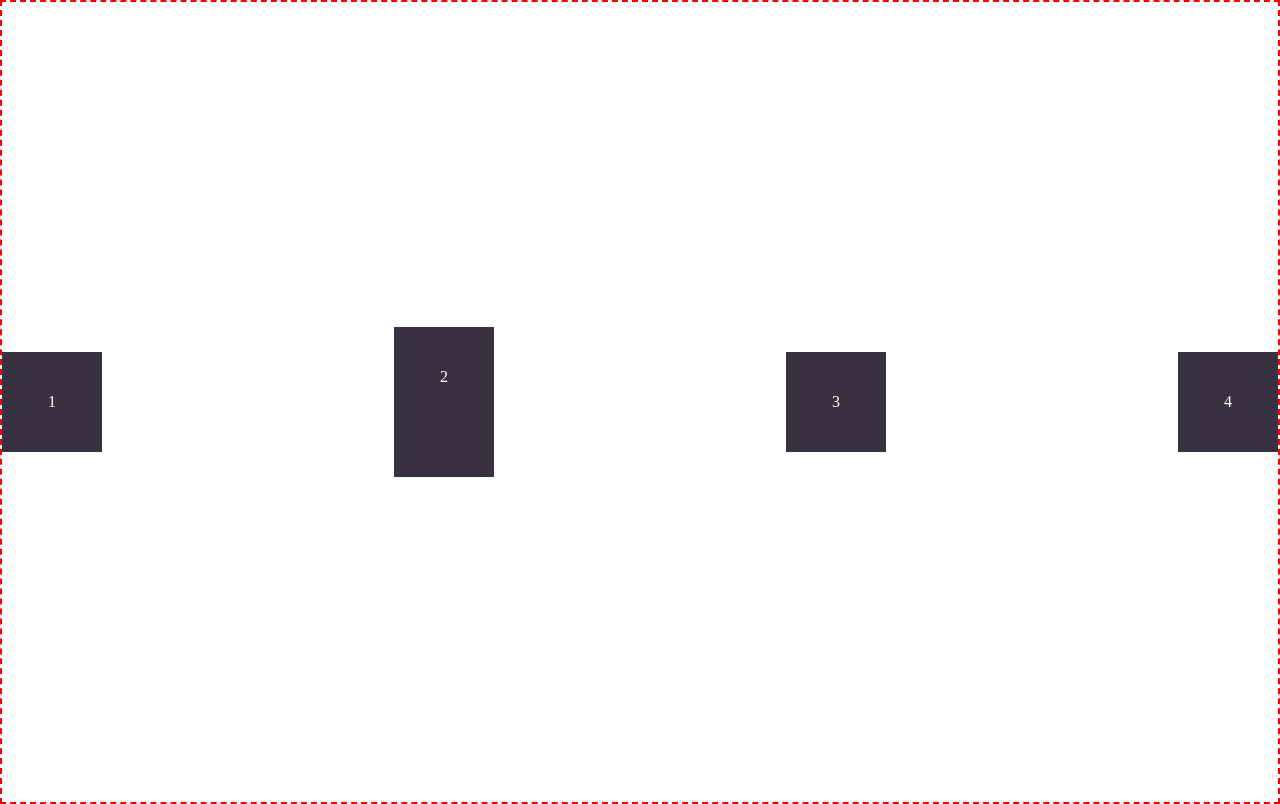
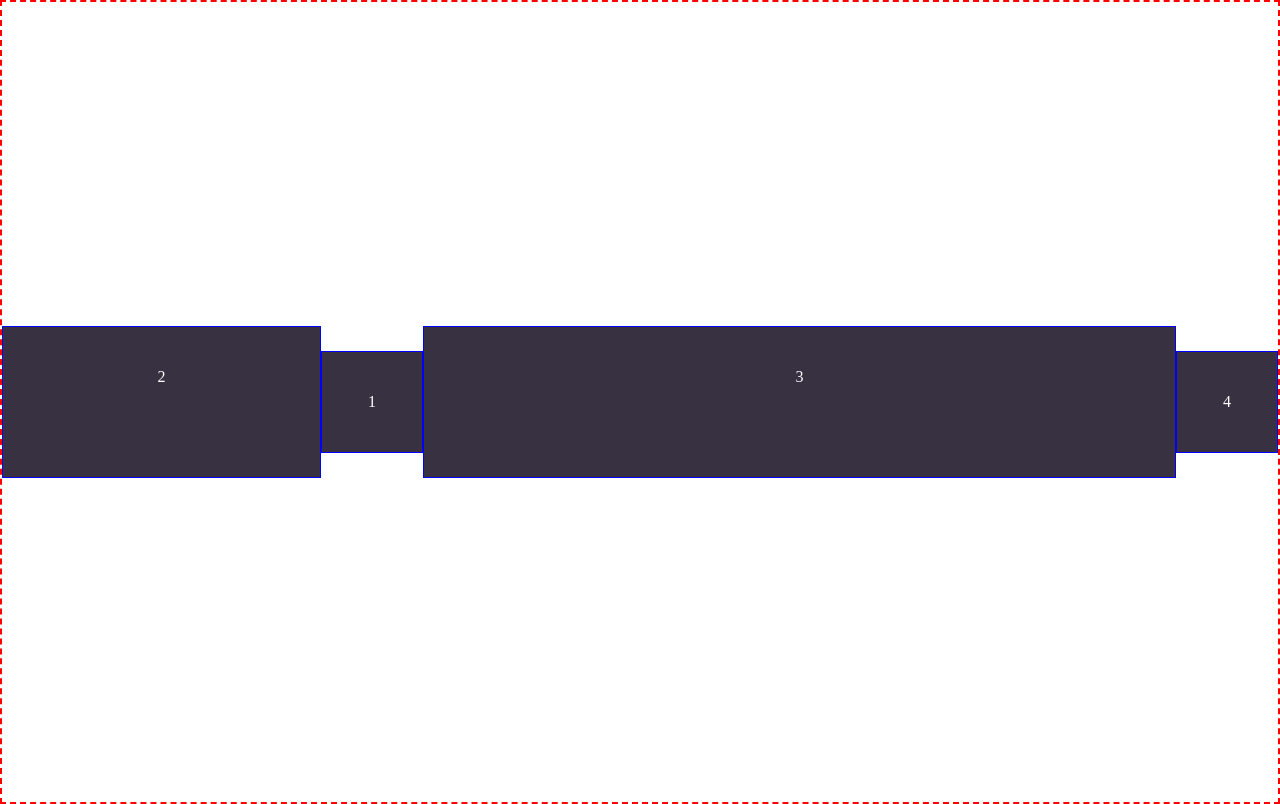
Before and after one commit to jastuccio/modern-css-layouts, a website: page 1 get-started-with-flexbox/app/index.html in a window 1280 px wide. Drawn offline with nearby package versions, Linux system fonts and the light colour scheme; files that its build step writes are made by us from their sources.

Commit message:
Flexbox Container Children - Complete Lesson 3
##A demo of flex children styling:

* order - show items in a different order than the DOM
* flex grow - take up a portion of available space
* flex- shrink
* flex basis - the default size of an element before applying shrink/grow
* flex: $grow $shrink $basis
* align-self - similar to align items

Use flexbox to position small chunks of your design.  Use CSS Grid for major layouts.

```diff
--- a/1 get-started-with-flexbox/app/scss/style.scss
+++ b/1 get-started-with-flexbox/app/scss/style.scss
@@ -20,8 +20,6 @@
 
   align-content: center;
 
-
-
   // flex-direction: row-reverse;
   // flex-direction: column;
   //  flex-direction: column-reverse;
@@ -36,8 +34,20 @@
     height: 100px;
     text-align: center;
     line-height: 100px;
+    border: solid 1px blue;
     &:nth-child(2) {
       height: 150px;
+      order: -1;
+
+      // flex-shrink: 0;
+      // flex-grow: 1;
+      // flex-basis: 200px;
+      flex: 1 0 auto;
+    }
+    &:nth-child(3) {
+      height: 150px;
+      flex-grow: 3;
+      align-self: baseline;
     }
   }
 }
```
